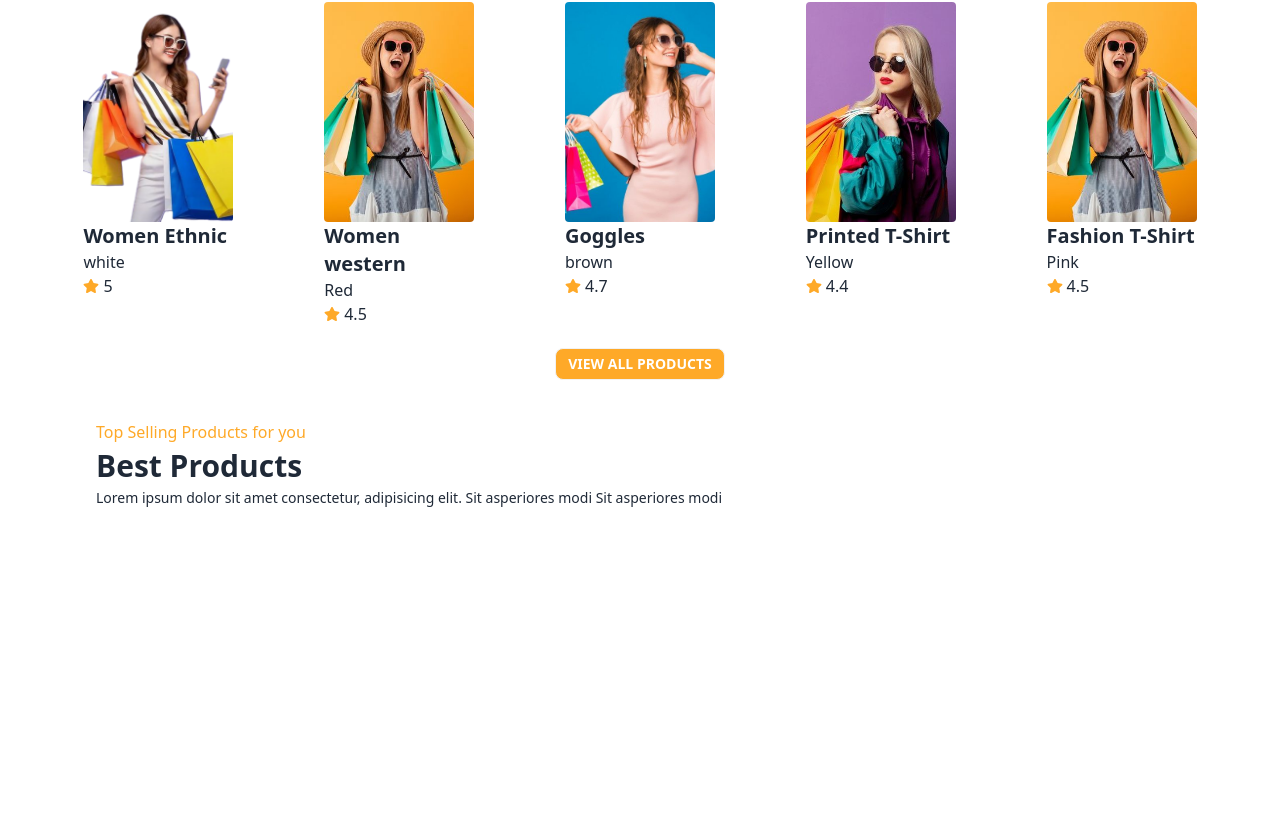
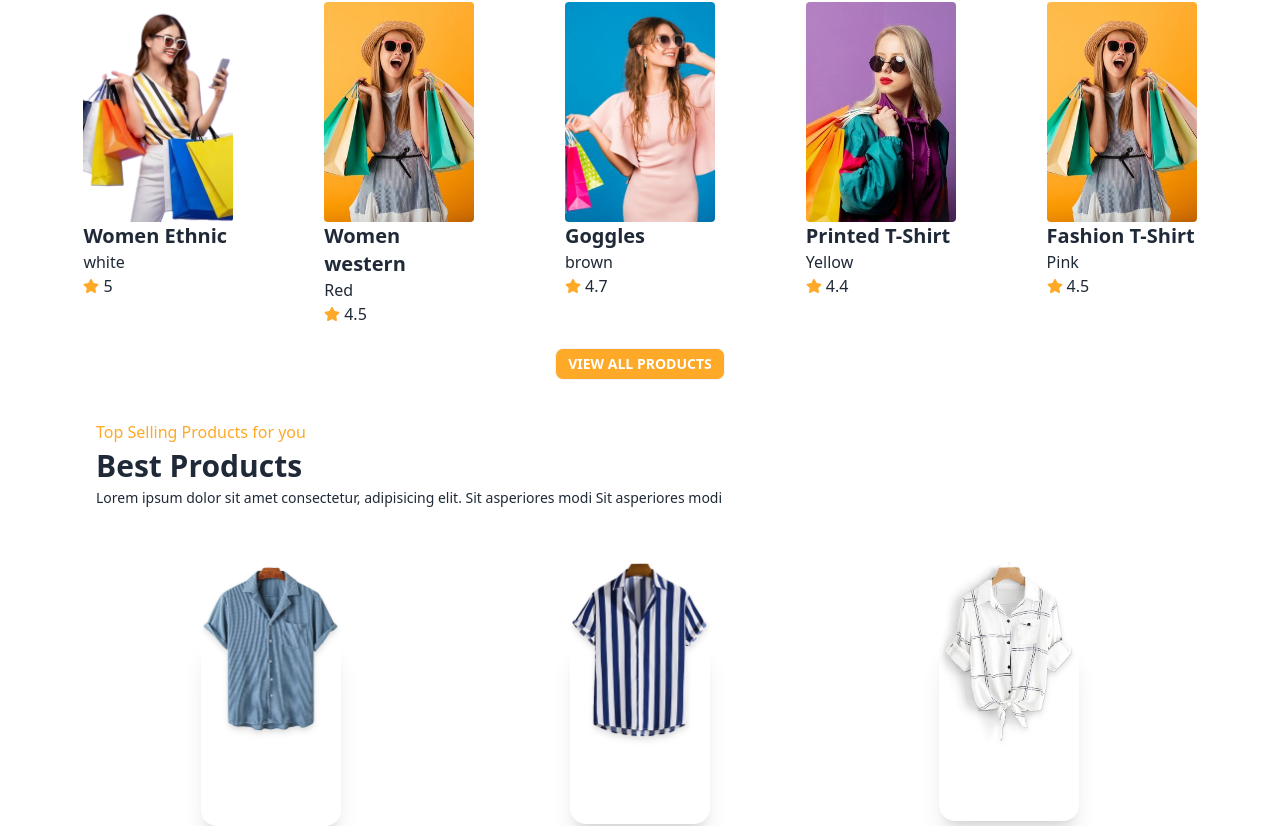
Before and after one commit to AshikurZaman01/Sopsy-React-F-Project, a React (Vite) app: page / in a window 1280 px wide. Shown: the part 1588-2414 px from the top of the page. Before the commit the page ends 2116 px from the top, so only its background shows below. Built offline with nearby package versions, Linux system fonts and the light colour scheme.

Commit message:
style upper image

```diff
--- a/src/Components/Pages/Products/Products.jsx
+++ b/src/Components/Pages/Products/Products.jsx
@@ -62,7 +62,7 @@ const Products = () => {
 
     return (
         <div className="my-10">
-            <div className="text-center">
+            <div data-aos="fade-up" className="text-center">
                 <p className="text-primary mb-1">Top Selling Products for you</p>
                 <h1 className="text-3xl font-bold">Products</h1>
                 <p className="text-second text-sm mt-1 mb-5">
--- /dev/null
+++ b/src/Components/Pages/TopProducts/TopProdcut.jsx
@@ -0,0 +1,24 @@
+
+const TopProdcut = ({ item }) => {
+
+
+    const { id, title, description, img } = item || {};
+
+    return (
+        <div>
+            <section className="rounded-2xl bg-white dark:bg-gray-800 hover:bg-black/80 dark:hover:bg-primary hover:text-white relative shadow-xl duration-1000 group max-w-[300px]">
+
+                <div>
+                    <img className="max-w-[140px] block mx-auto transform -translate-y-20 group-hover:scale-105 duration-300 drop-shadow-md" src={img} alt="" />
+                </div>
+
+                <div>
+
+                </div>
+
+            </section>
+        </div>
+    );
+};
+
+export default TopProdcut;
--- a/src/Components/Pages/TopProducts/TopProdcuts.jsx
+++ b/src/Components/Pages/TopProducts/TopProdcuts.jsx
@@ -1,6 +1,10 @@
+import { useEffect } from "react";
 import Img1 from "../../../assets/shirt/shirt.png";
 import Img2 from "../../../assets/shirt/shirt2.png";
 import Img3 from "../../../assets/shirt/shirt3.png";
+import TopProdcut from "./TopProdcut";
+import AOS from "aos";
+import "aos/dist/aos.css";
 
 const TopProdcuts = () => {
 
@@ -28,11 +32,20 @@ const TopProdcuts = () => {
         },
     ];
 
+    useEffect(() => {
+        AOS.init({
+            offset: 100,
+            duration: 800,
+            easing: "ease-in-sine",
+        });
+        AOS.refresh();
+    }, []);
+
     return (
         <div>
             <div className="container">
 
-                <div className="text-left">
+                <div data-aos="fade-left" className="text-left mb-32">
                     <p className="text-primary mb-1">Top Selling Products for you</p>
                     <h1 className="text-3xl font-bold">Best Products</h1>
                     <p className="text-second text-sm mt-1 mb-5">
@@ -41,6 +54,16 @@ const TopProdcuts = () => {
                     </p>
                 </div>
 
+                <div className="grid grid-cols-1 sm:grid-cols-2 md:grid-cols-3 md:gap-5 place-items-center">
+                    {
+                        ProductsData.map((item, index) => (
+                            <div key={item.id}>
+                                <TopProdcut item={item}></TopProdcut>
+                            </div>
+                        ))
+                    }
+                </div>
+
             </div>
         </div>
     );
```
